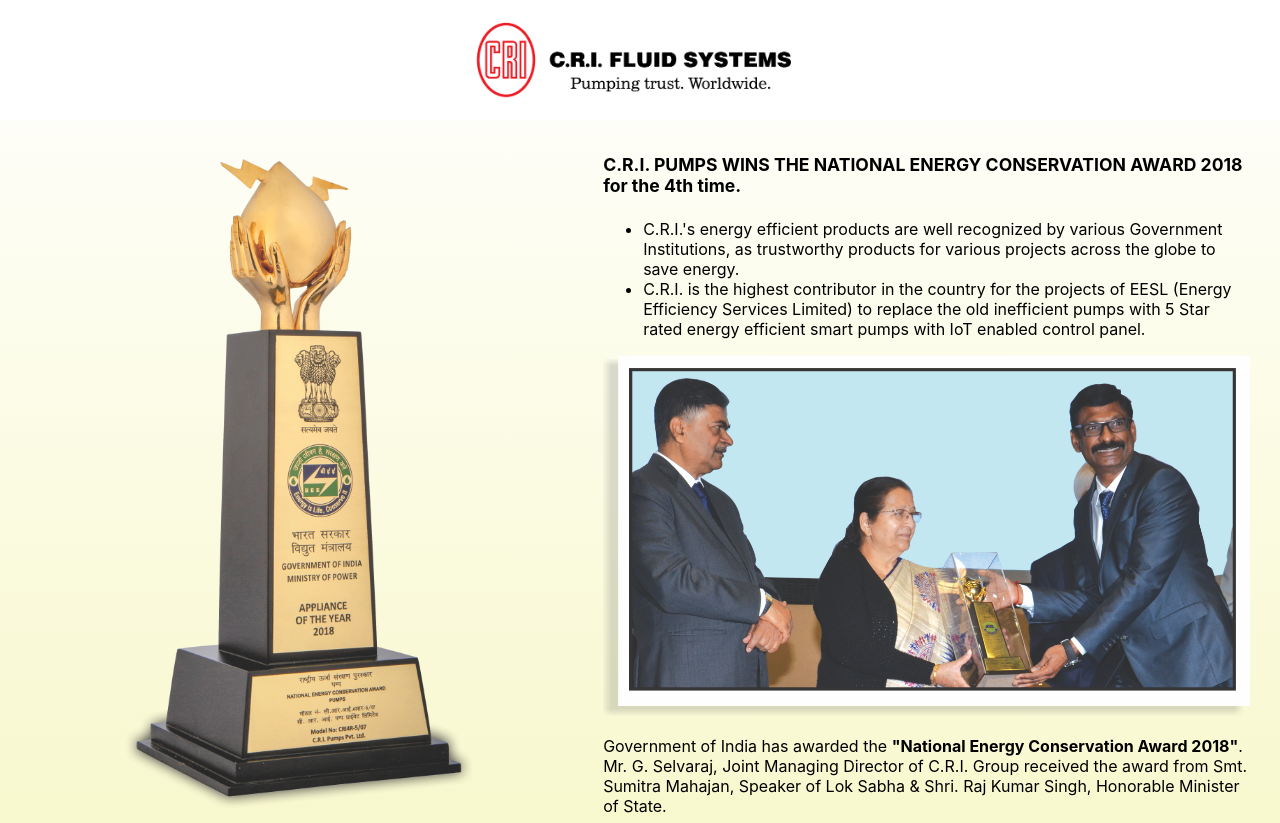
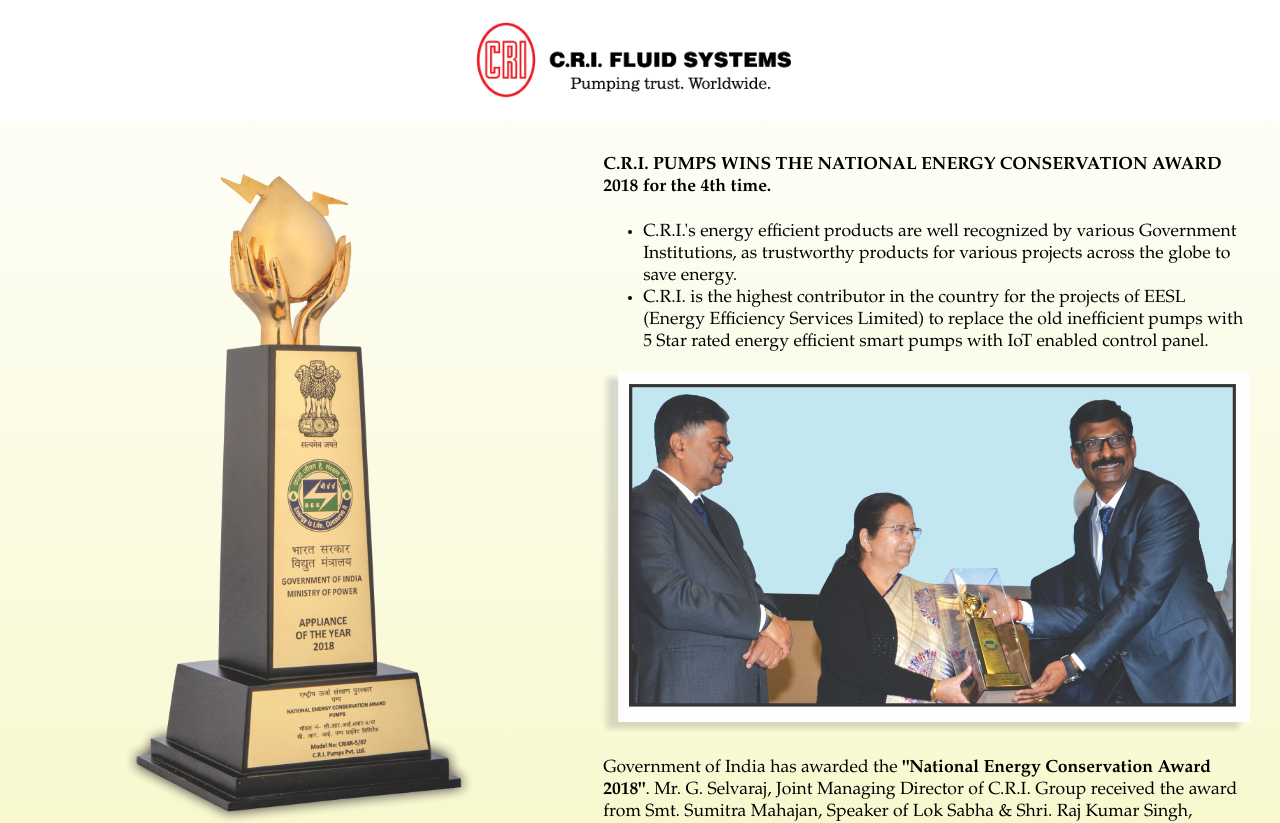
Before and after one commit to pranav2010/Netart-test-round1, a React (Create React App) app: page / in a window 1280 px wide. Shown: the top 823 px of the page. Built offline with nearby package versions, Linux system fonts and the light colour scheme.

Commit message:
Website done.

```diff
--- a/src/App.css
+++ b/src/App.css
@@ -2,6 +2,8 @@
     display: flex;
     flex-direction: column;
     background-image: linear-gradient(white, rgb(241, 241, 156));
+    font-family: Garamond, serif;
+    font-size: 1.1rem;
 }
 
 .content-box {
@@ -40,9 +42,6 @@
     width: 110%;
     padding: 0 20px;
 }
-.description h4 {
-    font-size: 1.1rem;
-}
 
 .description img {
     width: 100%;
@@ -53,7 +52,6 @@
     display: flex;
     flex-direction: column;
     align-items: center;
-    font-size: 1.1rem;
     margin: 10px;
 }
 .items-img {
@@ -73,7 +71,6 @@
     display: flex;
     flex-direction: column;
     align-items: center;
-    font-size: 1.1rem;
     margin: 10px;
 }
 
@@ -88,7 +85,6 @@
     flex-direction: row;
     justify-content: space-around;
     align-items: center;
-    font-size: 1.1rem;
 }
 
 .footer a {
```
